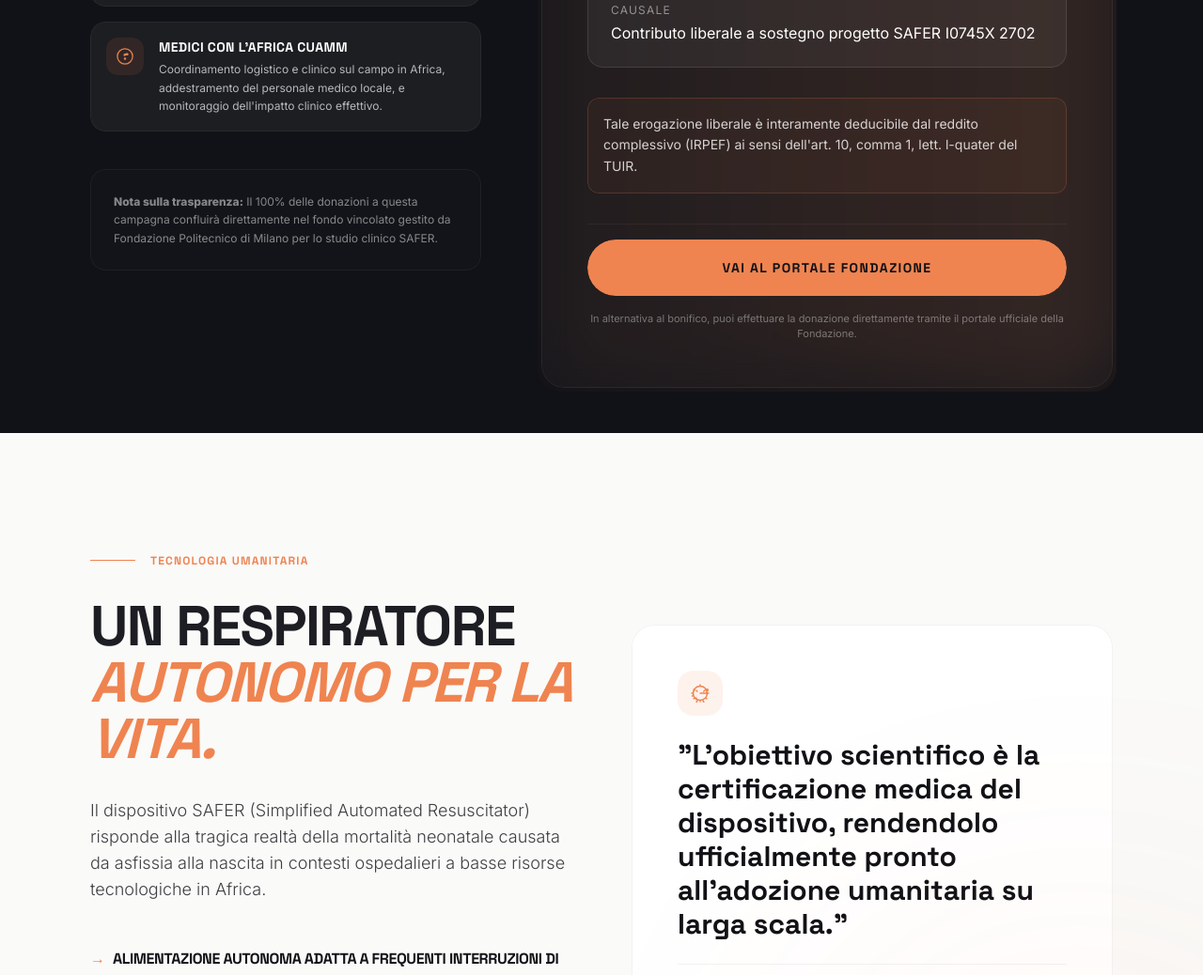
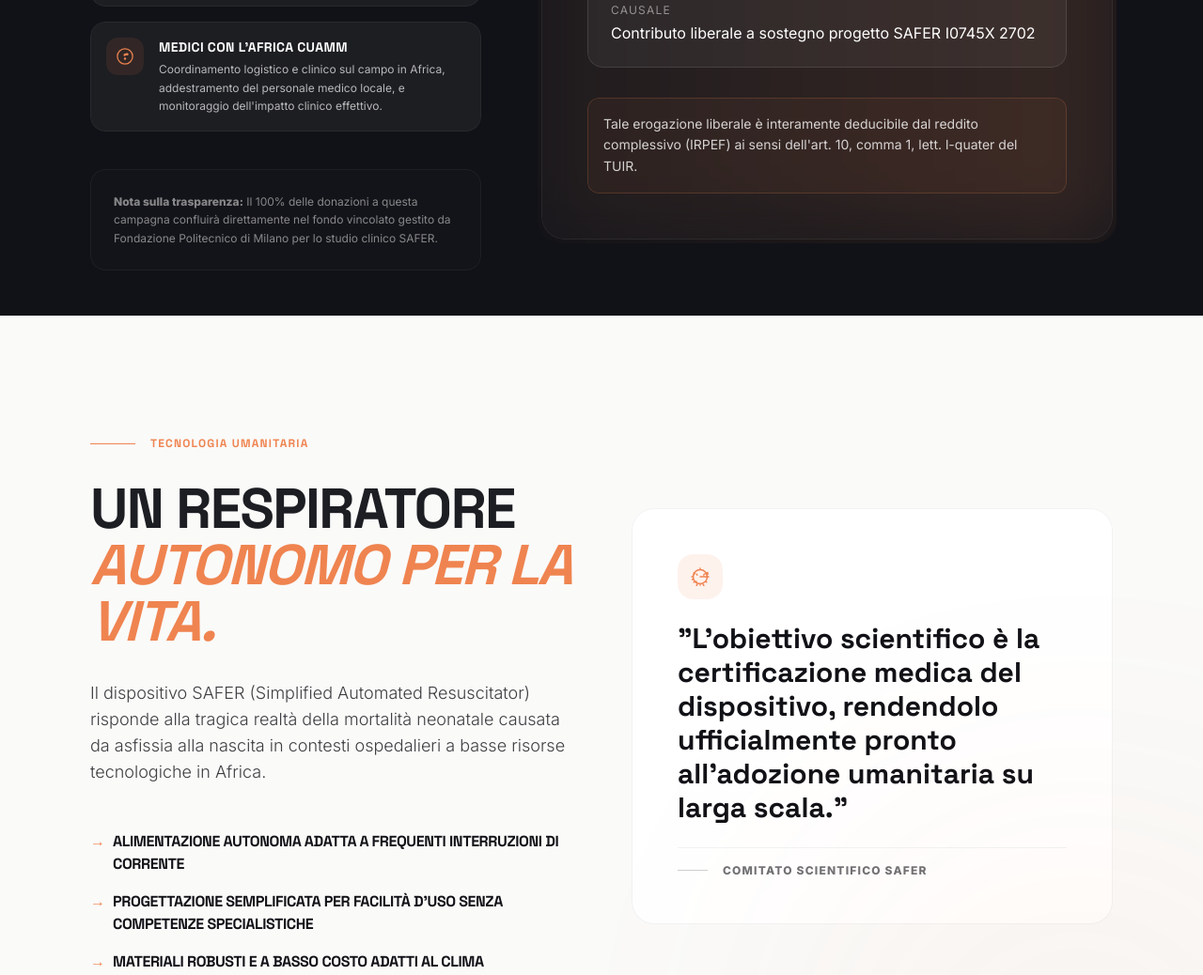
Before and after one commit to Menganello/The-SMUGGLE, a website built with Vite: page donations/clinical-study/index.html in a window 1280 px wide. Shown: the part 1198-2236 px from the top of the page at 94% size. Built offline with nearby package versions, Linux system fonts and the light colour scheme.

Commit message:
Remove Foundation portal CTA button from clinical study IBAN section
Drop the "Vai al Portale Fondazione" button and its caption below the
bank transfer details, and the now-unused i18n dictionary entries.

```diff
--- a/assets/js/i18n.js
+++ b/assets/js/i18n.js
@@ -455,8 +455,6 @@
   "donclinical.25": { it: "BIC", en: "BIC" },
   "donclinical.26": { it: "Causale", en: "Payment Reference" },
   "donclinical.27": { it: "Tale erogazione liberale è interamente deducibile dal reddito complessivo (IRPEF) ai sensi dell'art. 10, comma 1, lett. l-quater del TUIR.", en: "This donation is fully deductible from total income (IRPEF) pursuant to Article 10, paragraph 1, letter l-quater of the TUIR." },
-  "donclinical.28": { it: "Vai al Portale Fondazione", en: "Go to Foundation Portal" },
-  "donclinical.29": { it: "In alternativa al bonifico, puoi effettuare la donazione direttamente tramite il portale ufficiale della Fondazione.", en: "As an alternative to a bank transfer, you can donate directly through the Foundation's official portal." },
   "donclinical.30": { it: "Tecnologia Umanitaria", en: "Humanitarian Technology" },
   "donclinical.31": { it: "Un respiratore<br /><span class=\"text-primary italic\">autonomo per la vita.</span>", en: "An autonomous<br /><span class=\"text-primary italic\">respirator for life.</span>" },
   "donclinical.32": { it: "Il dispositivo SAFER (Simplified Automated Resuscitator) risponde alla tragica realtà della mortalità neonatale causata da asfissia alla nascita in contesti ospedalieri a basse risorse tecnologiche in Africa.", en: "The SAFER device (Simplified Automated Resuscitator) addresses the tragic reality of neonatal mortality caused by birth asphyxia in low-resource hospital settings in Africa." },
--- a/donations/clinical-study/index.html
+++ b/donations/clinical-study/index.html
@@ -581,23 +581,6 @@
                 </p>
               </div>
 
-              <!-- Alternative CTA -->
-              <div class="pt-4 border-t border-white/5">
-                <a
-                  href="https://www.fondazionepolitecnico.it/"
-                  target="_blank"
-                  rel="noopener noreferrer"
-                  class="magnetic-btn w-full block text-center bg-primary hover:bg-primary/90 text-dark px-8 py-5 rounded-full font-display font-bold text-sm uppercase tracking-widest transition-colors shadow-lg shadow-primary/20"
-                  data-i18n="donclinical.28"
-                >
-                  Vai al Portale Fondazione
-                </a>
-
-                <p class="text-[11px] opacity-40 mt-4 text-center" data-i18n="donclinical.29">
-                  In alternativa al bonifico, puoi effettuare la donazione
-                  direttamente tramite il portale ufficiale della Fondazione.
-                </p>
-              </div>
             </div>
           </div>
         </div>
```
